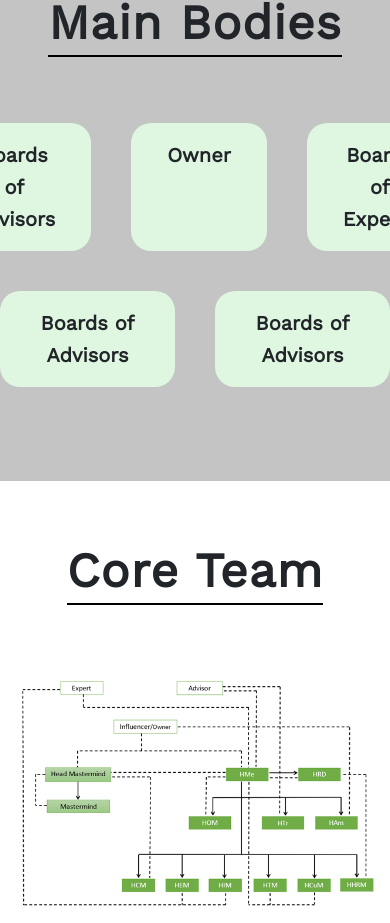
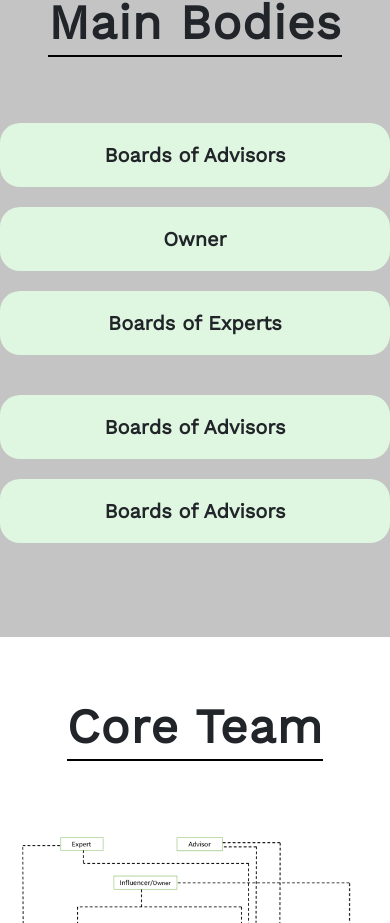
Before and after one commit to NofathZ/com-website, a React (Create React App) app: page /community in a window 390 px wide. Shown: the part 8418-9341 px from the top of the page. Built offline with nearby package versions, Linux system fonts and the light colour scheme.

Commit message:
community responsive

```diff
--- a/src/components/Community/MainBodies.js
+++ b/src/components/Community/MainBodies.js
@@ -3,14 +3,14 @@ import './MainBodies.scss'
 function MainBodies() {
   return(
     <div style={{marginBottom:"70px"}}>
-      <div className="d-flex justify-content-center" style={{columnGap: "40px", marginBottom: "40px"}}>
-        <div className="main-body body-two bg-emerald-green-20 text-center"><b>Boards of Advisors</b></div>
-        <div className="main-body body-two bg-emerald-green-20 text-center"><b>Owner</b></div>
-        <div className="main-body body-two bg-emerald-green-20 text-center"><b>Boards of Experts</b></div>
+      <div className="d-flex justify-content-center main-container-community" style={{columnGap: "40px", marginBottom: "40px"}}>
+        <div className="main-body body-two d-flex align-items-center bg-emerald-green-20 text-center"><b className="mx-auto">Boards of Advisors</b></div>
+        <div className="main-body body-two d-flex align-items-center bg-emerald-green-20 text-center"><b className="mx-auto">Owner</b></div>
+        <div className="main-body body-two d-flex align-items-center bg-emerald-green-20 text-center"><b className="mx-auto">Boards of Experts</b></div>
       </div>
-      <div className="d-flex justify-content-center" style={{columnGap: "40px"}}>
-        <div className="main-body body-two bg-emerald-green-20 text-center"><b>Boards of Advisors</b></div>
-        <div className="main-body body-two bg-emerald-green-20 text-center"><b>Boards of Advisors</b></div>
+      <div className="d-flex justify-content-center main-container-community" style={{columnGap: "40px"}}>
+        <div className="main-body body-two d-flex align-items-center bg-emerald-green-20 text-center"><b className="mx-auto">Boards of Advisors</b></div>
+        <div className="main-body body-two d-flex align-items-center bg-emerald-green-20 text-center"><b className="mx-auto">Boards of Advisors</b></div>
       </div>
     </div>
   )
--- a/src/components/Community/MainBodies.scss
+++ b/src/components/Community/MainBodies.scss
@@ -2,3 +2,14 @@
   padding: 16px 36px;
   border-radius: 20px;
 }
+
+.main-container-community {
+  row-gap: 20px;
+}
+
+
+@media screen and (max-width: 520px) {
+  .main-container-community {
+    flex-direction: column;
+  }
+}
```
